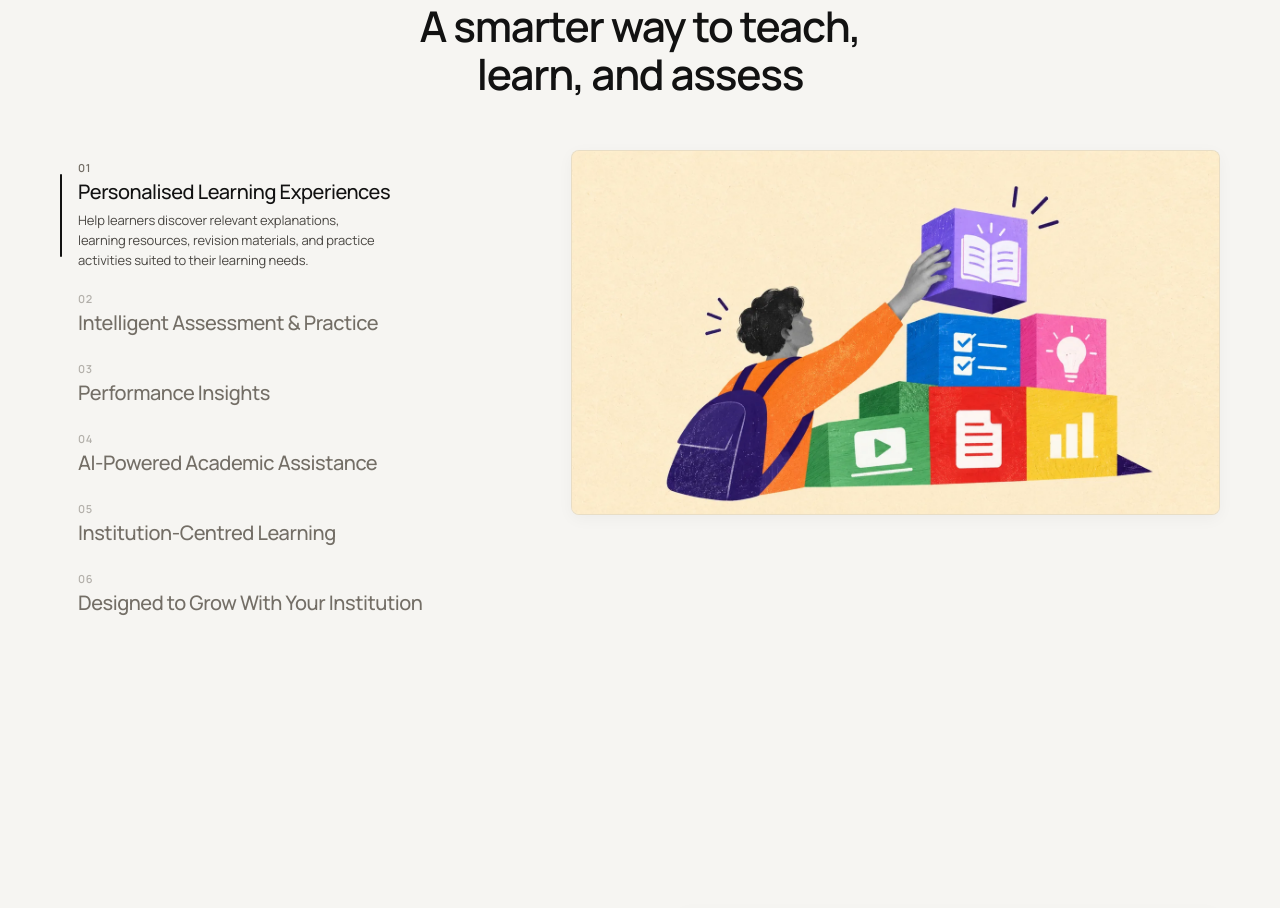
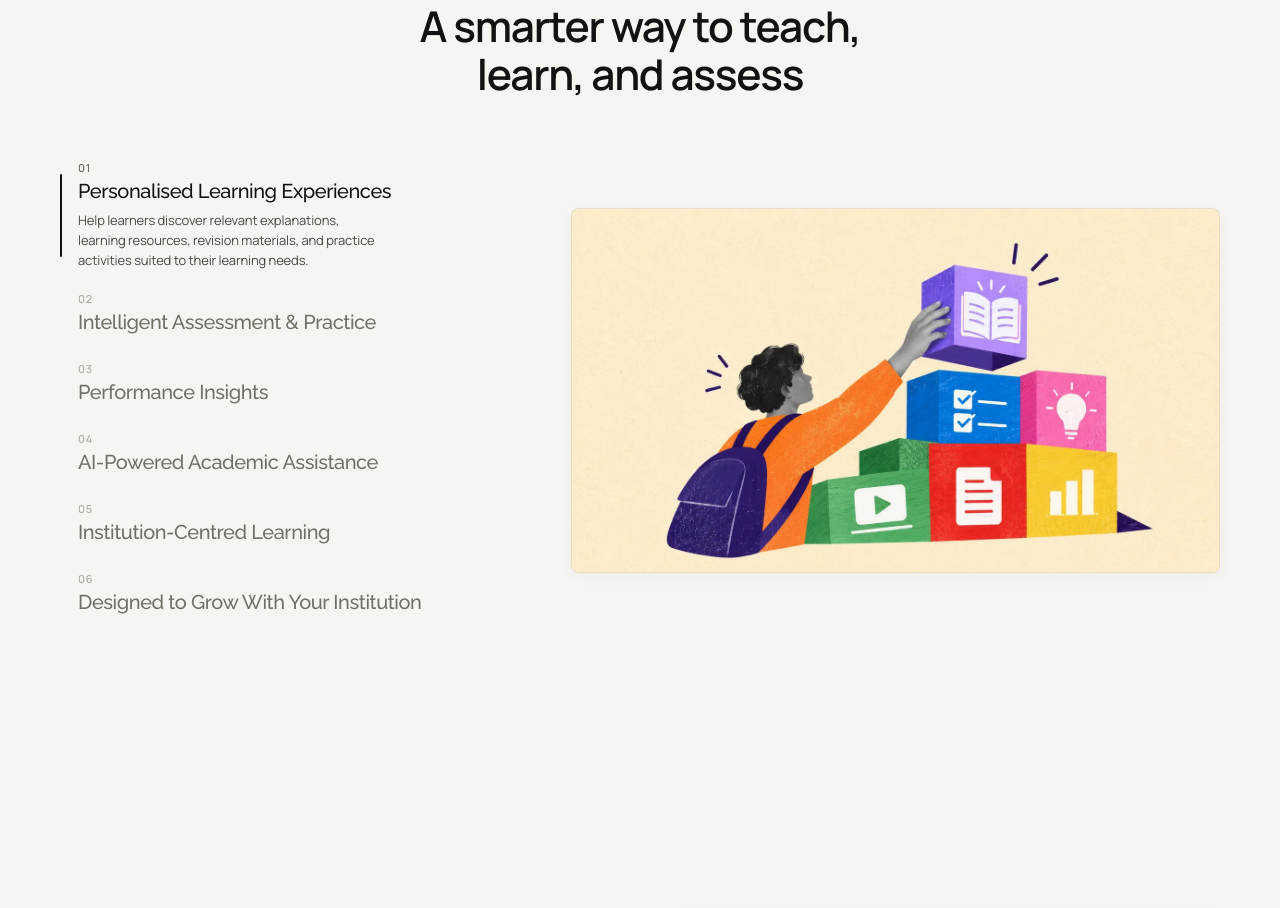
Before and after one commit to Suman1214129/osmium-institute, a website: page index.html in a window 1280 px wide. Shown: the part 2726-3634 px from the top of the page. Drawn offline with Linux system fonts and the light colour scheme.

Commit message:
fix: centre stage image to list height, Raleway on feat titles

```diff
--- a/css/styles.css
+++ b/css/styles.css
@@ -781,7 +781,7 @@ ol, ul {
   display: grid;
   grid-template-columns: minmax(0, 5fr) minmax(0, 7fr);
   gap: 48px;
-  align-items: start;
+  align-items: center;
 }
 
 .feat-list {
@@ -831,6 +831,7 @@ ol, ul {
 
 .feat-item__title {
   display: block;
+  font-family: var(--font-hero);
   font-size: clamp(1rem, 0.85rem + 0.5vw, 1.25rem);
   font-weight: 500;
   line-height: 1.25;
```
